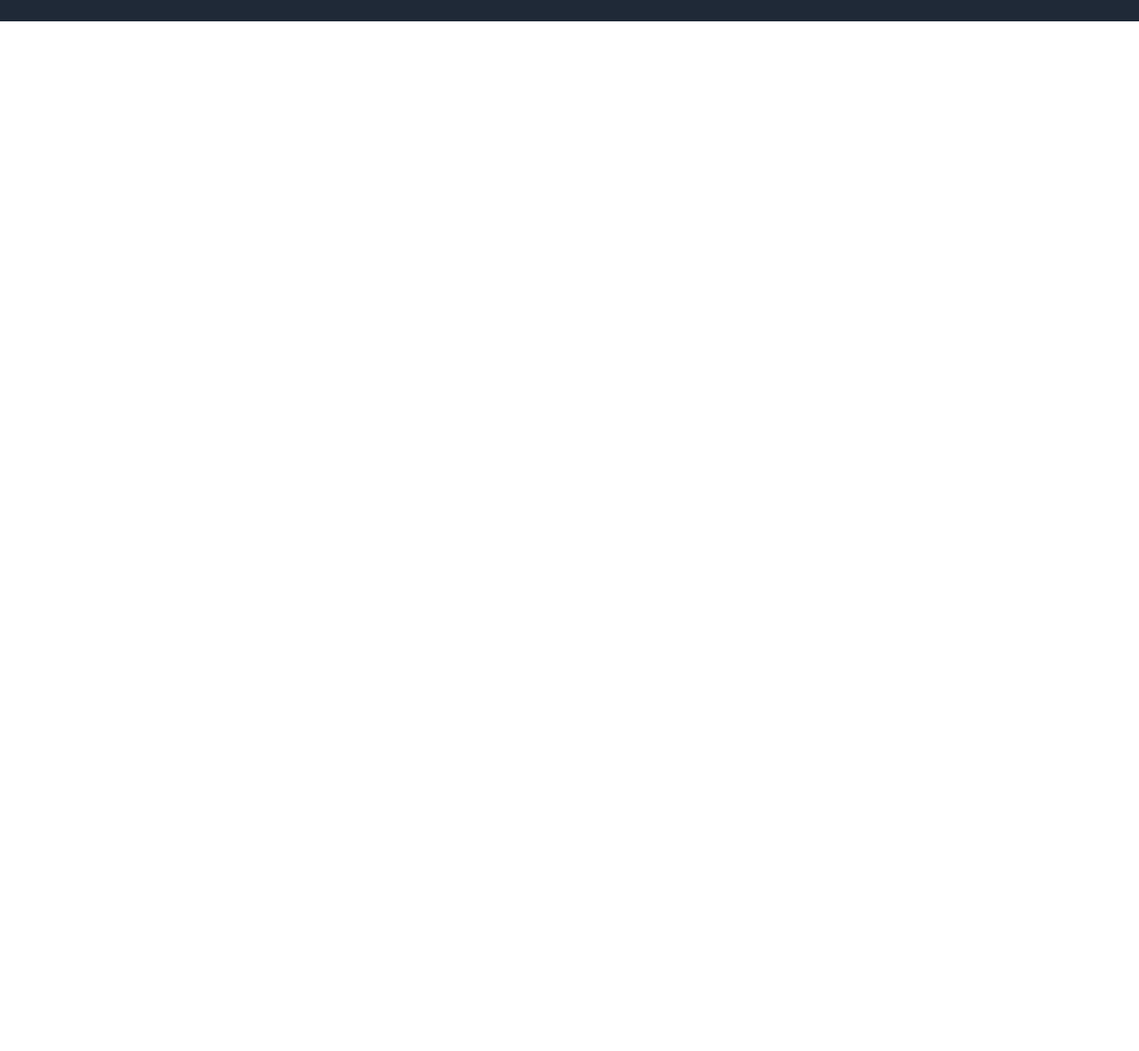
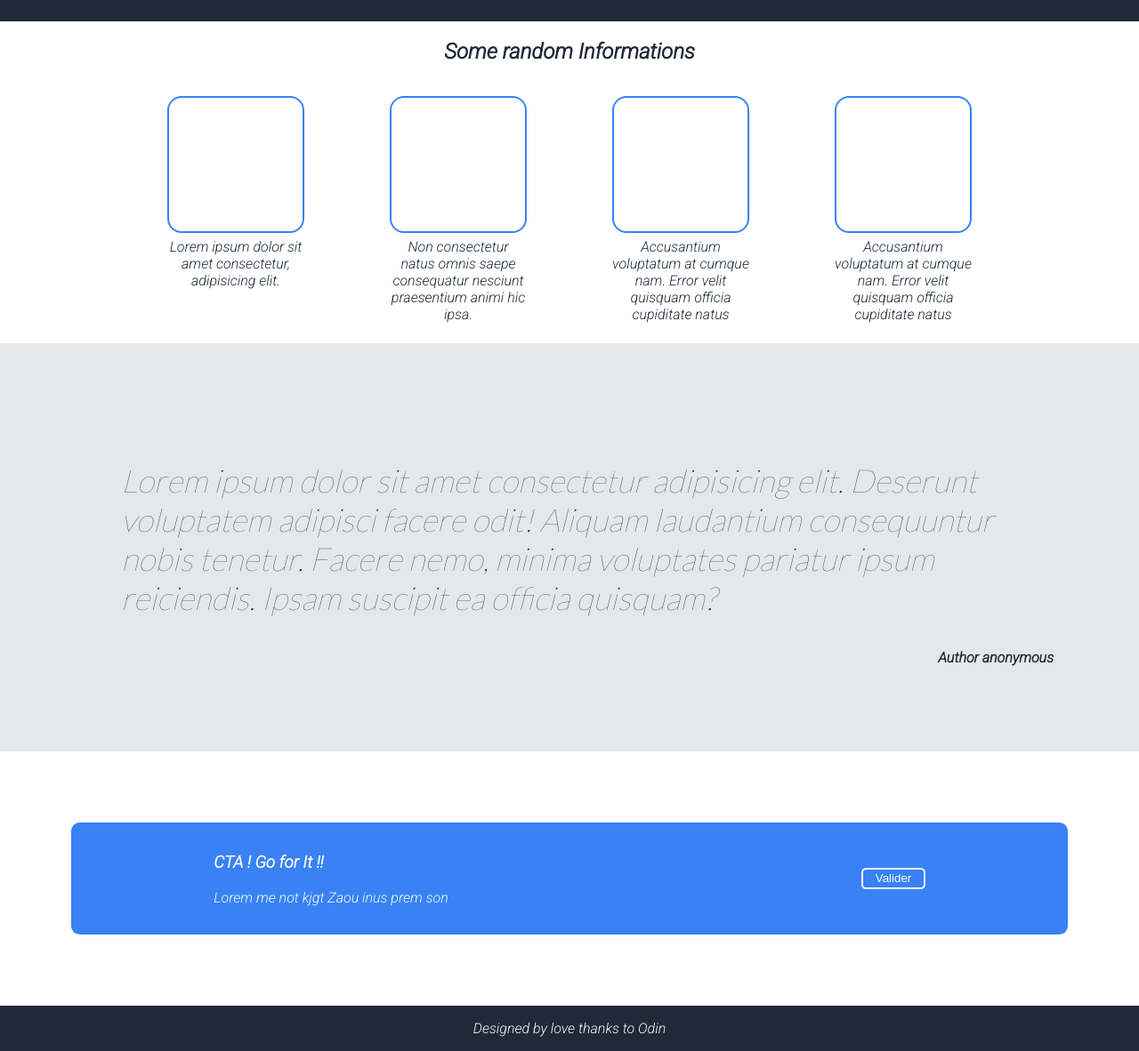
Before and after one commit to Carllama/firstWebsite, a plain HTML site: page index.html in a window 1280 px wide. Shown: the part 500-1682 px from the top of the page at 89% size. Before the commit the page ends 800 px from the top, so only its background shows below. Drawn offline with Linux system fonts and the light colour scheme.

Commit message:
Mise en place de la page accueil

```diff
--- a/index.html
+++ b/index.html
@@ -31,5 +31,57 @@
         <img src="chopper.gif" alt="Une jolie petite image" />
       </div>
     </section>
+
+    <h2>Some random Informations</h2>
+    <section class="randomInfo">
+      <div class="box">
+        <div class="figure"></div>
+        <p class="description">
+          Lorem ipsum dolor sit amet consectetur, adipisicing elit.
+        </p>
+      </div>
+      <div class="box">
+        <div class="figure"></div>
+        <p class="description">
+          Non consectetur natus omnis saepe consequatur nesciunt praesentium
+          animi hic ipsa.
+        </p>
+      </div>
+      <div class="box">
+        <div class="figure"></div>
+        <p class="description">
+          Accusantium voluptatum at cumque nam. Error velit quisquam officia
+          cupiditate natus
+        </p>
+      </div>
+      <div class="box">
+        <div class="figure"></div>
+        <p class="description">
+          Accusantium voluptatum at cumque nam. Error velit quisquam officia
+          cupiditate natus
+        </p>
+      </div>
+    </section>
+
+    <section class="quote">
+      <blockquote>
+        Lorem ipsum dolor sit amet consectetur adipisicing elit. Deserunt
+        voluptatem adipisci facere odit! Aliquam laudantium consequuntur nobis
+        tenetur. Facere nemo, minima voluptates pariatur ipsum reiciendis. Ipsam
+        suscipit ea officia quisquam?
+      </blockquote>
+      <cite>Author anonymous</cite>
+    </section>
+
+    <div class="blueBox">
+      <div class="col">
+        <h3>CTA ! Go for It !!</h3>
+        <p>Lorem me not kjgt Zaou inus prem son</p>
+      </div>
+      <div class="col"><button type="submit" class="cta">Valider</button></div>
+    </div>
+    <footer>
+      <p>Designed by love thanks to Odin</p>
+    </footer>
   </body>
 </html>
--- a/styles.css
+++ b/styles.css
@@ -1,5 +1,4 @@
-@import url("https://fonts.googleapis.com/css2?family=Roboto&display=swap");
-
+@import url("https://fonts.googleapis.com/css2?family=Lato:wght@100;300;400;900&family=Roboto:ital,wght@1,300&display=swap");
 body {
   font-family: "Roboto", sans-serif;
   color: #f9faf8;
@@ -15,7 +14,8 @@ h1 {
   font-weight: bolder;
 }
 nav,
-#hero {
+#hero,
+footer {
   background: #1f2937;
 }
 nav {
@@ -50,3 +50,62 @@ button {
   border-radius: 0.4em;
   padding: 0.2em 1em;
 }
+p.description,
+h2 {
+  color: #1f2937;
+}
+h2 {
+  text-align: center;
+}
+.description {
+  text-align: center;
+  margin: 0.4em 0;
+}
+.figure {
+  height: 150px;
+  width: 150px;
+  border: 2px solid #3882f6;
+  border-radius: 1em;
+}
+.randomInfo {
+  display: flex;
+  gap: 6em;
+  justify-content: center;
+  padding: 1em 12em;
+}
+.quote {
+  background: #e5e7eb;
+  color: #1f2937;
+  padding: 6em;
+}
+blockquote {
+  font-size: 36px;
+  font-family: "Lato", sans-serif;
+  font-weight: lighter;
+  font-style: italic;
+}
+cite {
+  font-weight: 900;
+  font-style: normal;
+  display: block;
+  text-align: right;
+}
+.blueBox {
+  background: #3882f6;
+
+  display: flex;
+  justify-content: space-around;
+  align-items: center;
+  gap: 11em;
+  padding: 1em;
+  margin: 5em;
+  border-radius: 0.6em;
+}
+.cta {
+  border: 2px solid #f9faf8;
+}
+footer {
+  display: flex;
+  justify-content: center;
+  align-items: center;
+}
```
